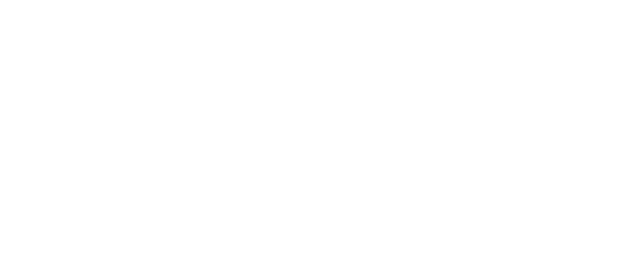
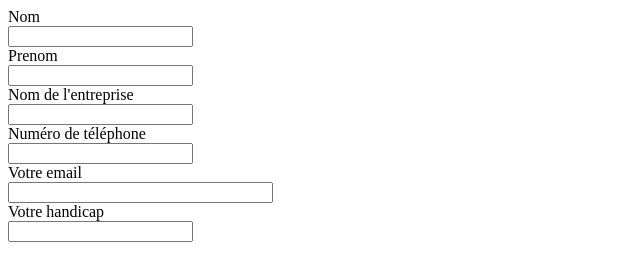
Before and after one commit to LaiPe/hb-projet-accessibilite, a plain HTML site: page index.html in a window 1280 px wide. Shown: the whole page, without its empty margins (0-640 px from the left). Drawn offline with Linux system fonts and the light colour scheme.

Commit message:
feat: add a form to the html

```diff
--- a/index.html
+++ b/index.html
@@ -8,7 +8,22 @@
 <body>
     <header>
     </header>
-    <main></main>
+    <main>
+        <form>
+            <label for="first-name">Nom</label><br>
+            <input type="text" id="first-name" name="last-name"><br>
+            <label for="last-name">Prenom</label><br>
+            <input type="text" id="last-name" name="last-name"><br>
+            <label for="entreprise-name">Nom de l'entreprise</label><br>
+            <input type="text" id="entreprise-name" name="entreprise-name"><br>
+            <label for="phone-number">Numéro de téléphone</label><br>
+            <input type="text" id="phone-number" name="phone-number"><br>
+            <label for="email">Votre email</label><br>
+            <input type="email" id="email" pattern=".+@example\.com" size="30" required /><br>
+            <label for="handicap">Votre handicap</label><br>
+            <input type="text" id="handicap" name="handicap"><br>
+          </form>
+    </main>
     <footer></footer>
 </body>
 </html>
```
